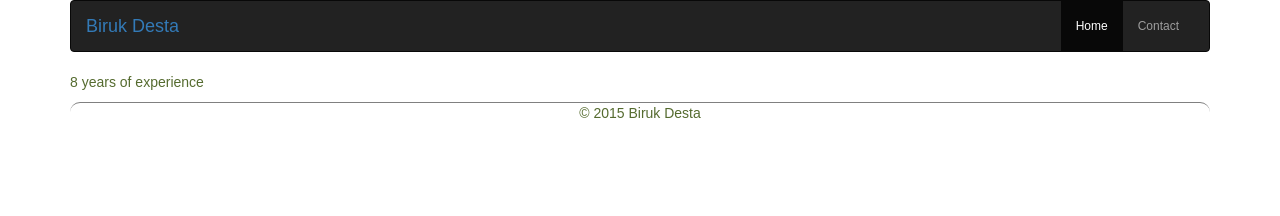
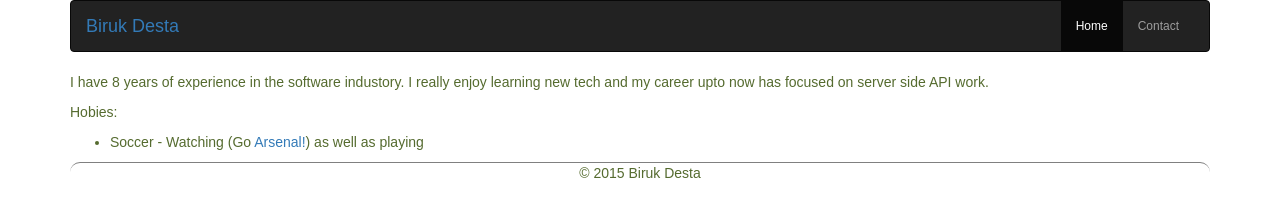
Before and after one commit to birukb/birukb.github.io, a website: page index.html in a window 1280 px wide. Drawn offline with nearby package versions, Linux system fonts and the light colour scheme; some packages are replaced by stand-ins of ours.

Commit message:
a little bit more detail to the home page

```diff
--- a/templates/home.tmpl.html
+++ b/templates/home.tmpl.html
@@ -1,3 +1,8 @@
 <p>
-  {{experience.years}} years of experience
+  I have {{experience.years}} years of experience in the software industory. I really enjoy learning new tech and my career upto now has focused on server side API work.
 </p>
+<p>
+Hobies:
+  <ul>
+    <li>Soccer - Watching (Go <a href="http://www.arsenal.com/">Arsenal!</a>) as well as playing</li>
+  </ul>
```
